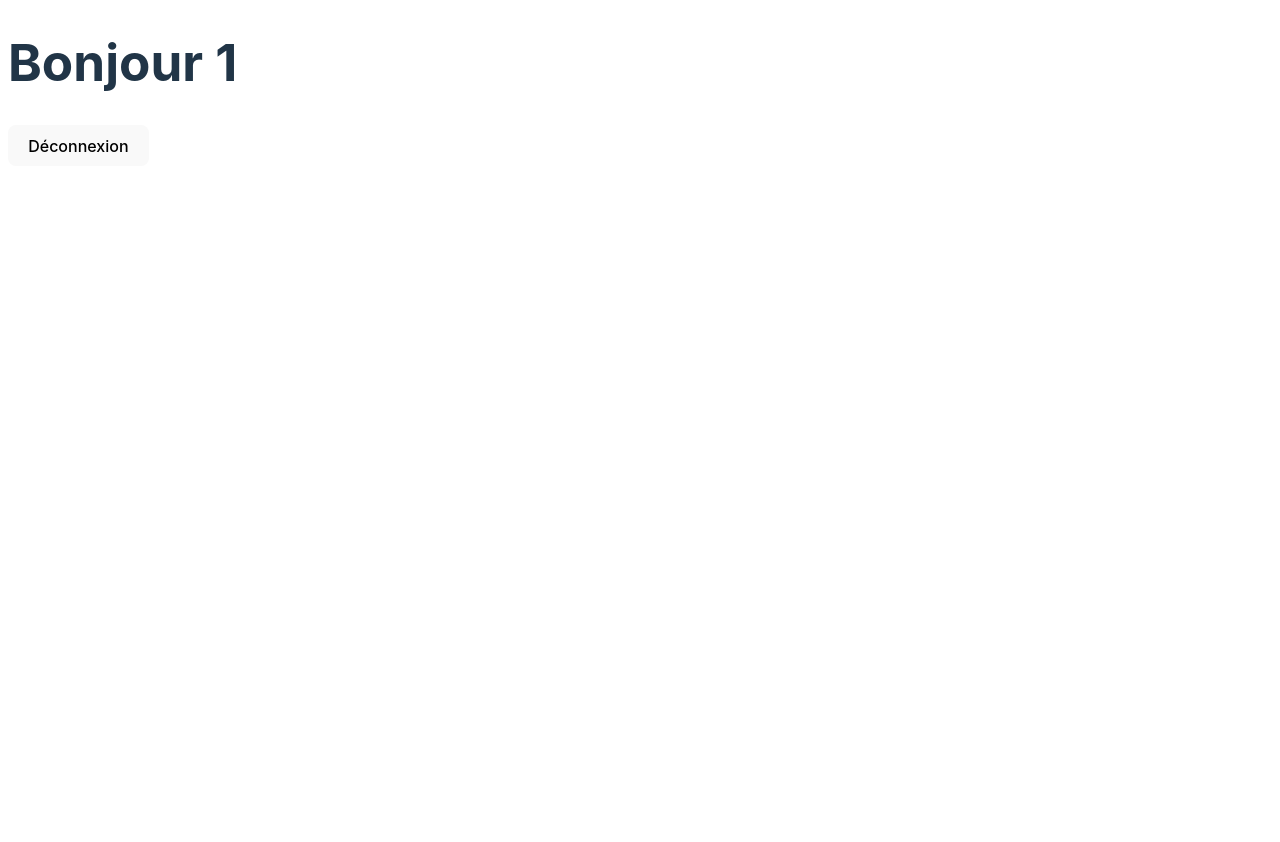
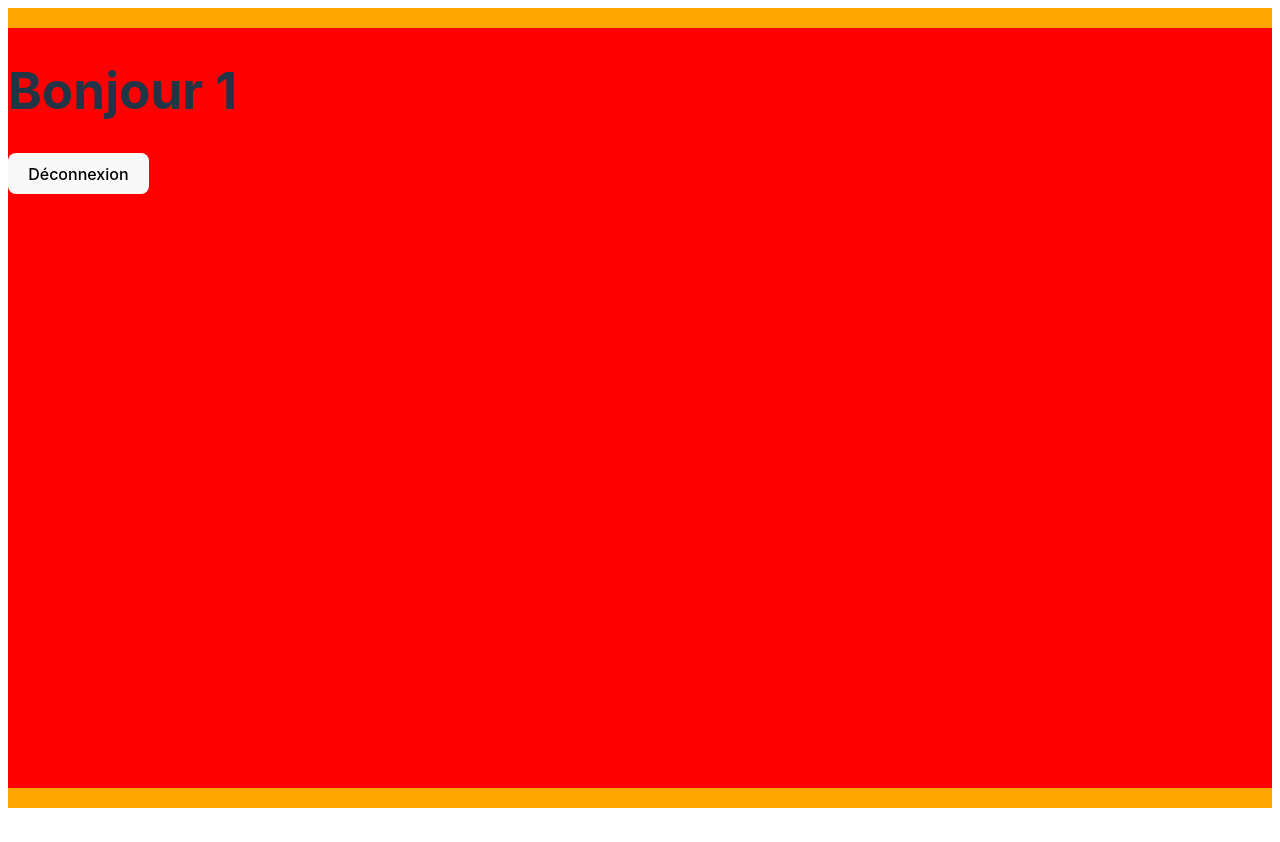
Before and after one commit to djibh/crazee, a React (Vite) app: page /order/1 in a window 1280 px wide. After the commit the page ends 816 px from the top, so only its background shows below. Built offline with nearby package versions, Linux system fonts and the light colour scheme.

Commit message:
WIP (F04:ORDER) > Add layout/container

```diff
--- a/src/components/pages/login/LoginForm.jsx
+++ b/src/components/pages/login/LoginForm.jsx
@@ -1,4 +1,4 @@
- import { useState } from "react"
+import { useState } from "react"
 import { useNavigate } from "react-router-dom"
 import { styled } from "styled-components"
 import { IoChevronForward } from "react-icons/io5"
--- a/src/components/pages/order/OrderPage.jsx
+++ b/src/components/pages/order/OrderPage.jsx
@@ -1,12 +1,29 @@
 import { Link, useParams } from "react-router-dom";
+import { styled } from "styled-components";
 
 export default function OrderPage() {
   const { username } = useParams()
 
   return (
-    <div>
-      <h1>Bonjour { username }</h1>
-      <Link to="/"><button>Déconnexion</button></Link>
-    </div>
+    <OrderPageStyled>
+      <div className="container">
+        <h1>Bonjour { username }</h1>
+        <Link to="/"><button>Déconnexion</button></Link>
+      </div>
+    </OrderPageStyled>
   )
 }
+
+const OrderPageStyled = styled.div`
+  height: 100vh;
+  background: orange;
+  display: flex;
+  justify-content: center;
+  align-items: center;
+
+  .container {
+    background: red;
+    height: 95vh;
+    width: 1400px;
+  }
+`;
--- a/src/components/reusable-ui/Logo.jsx
+++ b/src/components/reusable-ui/Logo.jsx
@@ -1,6 +1,5 @@
 import { styled } from "styled-components";
 import { theme } from "../../theme"
-import backgroundImage from "../../assets/img/burger-background.jpg"
 
 export default function Logo() {
   return (
```
